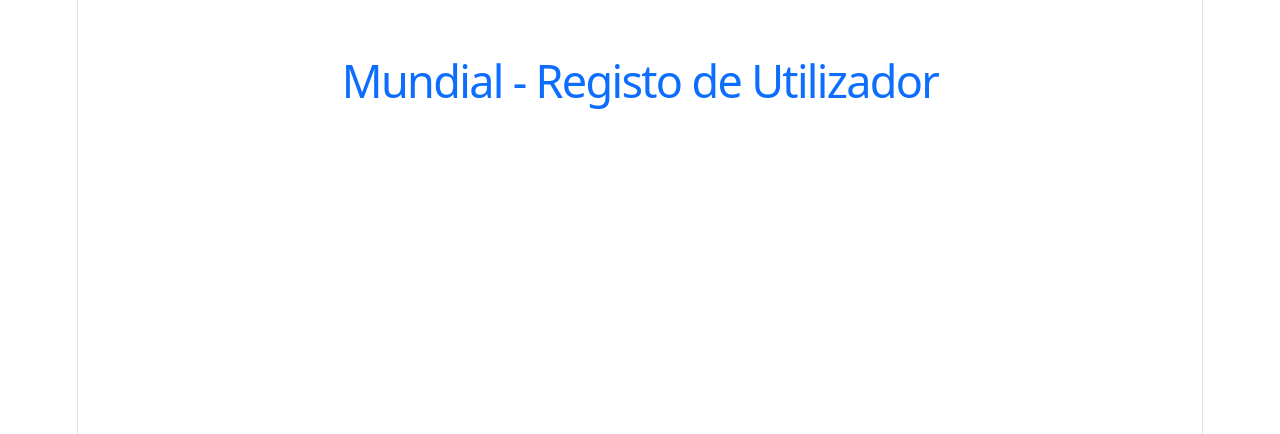
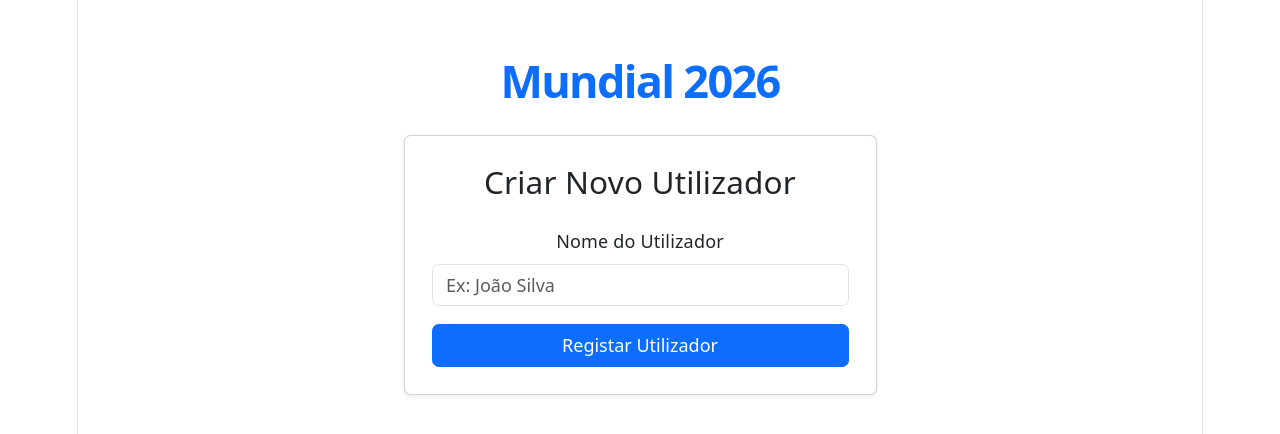
Before and after one commit to leonardoabreu546/apostas_mundial, a React (Vite) app in the folder frontend/: page / in a window 1280 px wide. Shown: the top 434 px of the page. Built offline with nearby package versions, Linux system fonts and the light colour scheme.

Commit message:
renderizar registoutilizador no app

```diff
--- a/frontend/src/App.tsx
+++ b/frontend/src/App.tsx
@@ -1,7 +1,10 @@
+import RegistoUtilizador from "./components/registoUtilizador";
+
 function App() {
   return (
-    <div className="container mt-5">
-      <h1 className="text-primary">Mundial - Registo de Utilizador</h1>
+    <div className="container mt-5" style={{ maxWidth: '500px' }}>
+      <h1 className="text-center mb-4 text-primary fw-bold">Mundial 2026</h1>
+      <RegistoUtilizador />
     </div>
   );
 }
```
